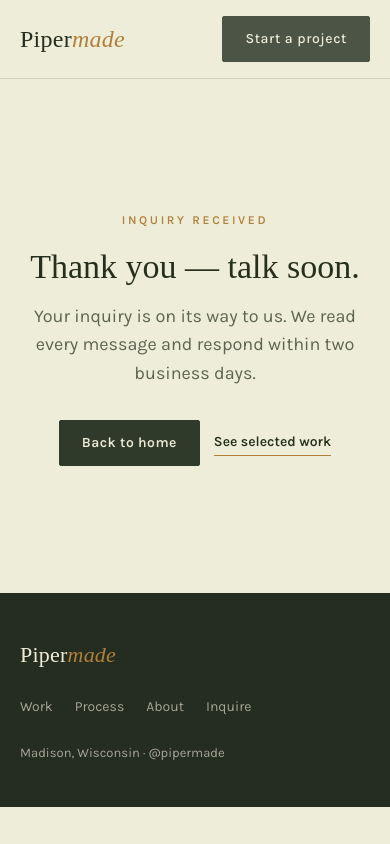
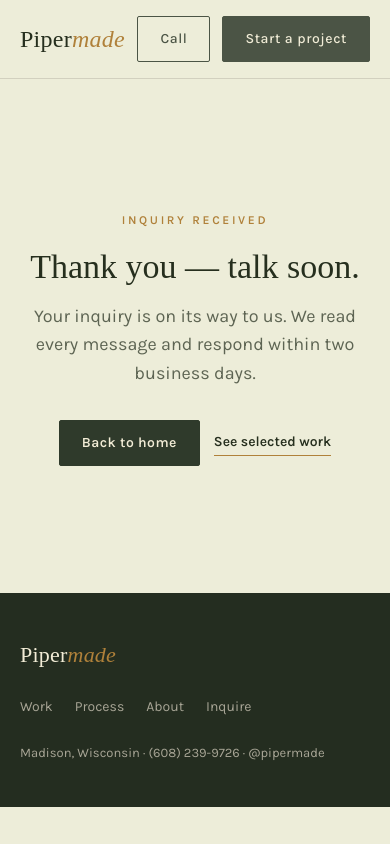
Before and after one commit to Pipermade/pipermade-site, an Astro site: page /thanks in a window 390 px wide. Built offline with nearby package versions, Linux system fonts and the light colour scheme; Astro itself is replaced by a stand-in of ours; a web font is replaced by a local one.

Commit message:
Add files via upload

```diff
--- a/src/layouts/Layout.astro
+++ b/src/layouts/Layout.astro
@@ -40,6 +40,15 @@ const {
       } catch (e) {}
     })();
   </script>
+  <style is:global>
+    /* click-to-call "Call" button, and keep both nav buttons visible on phones */
+    .btn.ghost{background:transparent;color:var(--walnut)}
+    .btn.ghost:hover{background:var(--walnut);color:var(--cream-on-dark);border-color:var(--walnut)}
+    @media(max-width:720px){
+      .nav-links{gap:12px}
+      nav .nav-links li:nth-last-child(-n+2){display:block}
+    }
+  </style>
 </head>
 <body>
   <nav>
@@ -50,6 +59,7 @@ const {
         <li><a href="/work">Work</a></li>
         <li><a href="/#process">Process</a></li>
         <li><a href="/#about">About</a></li>
+        <li><a class="btn ghost" href="tel:+16082399726">Call</a></li>
         <li><a class="btn" href="/#inquire">Start a project</a></li>
       </ul>
     </div>
@@ -63,7 +73,7 @@ const {
       <div class="links">
         <a href="/work">Work</a><a href="/#process">Process</a><a href="/#about">About</a><a href="/#inquire">Inquire</a>
       </div>
-      <div style="font-size:13px">Madison, Wisconsin · <a href="#">@pipermade</a></div>
+      <div style="font-size:13px">Madison, Wisconsin · <a href="tel:+16082399726">(608) 239-9726</a> · <a href="#">@pipermade</a></div>
     </div>
   </footer>
 
```
